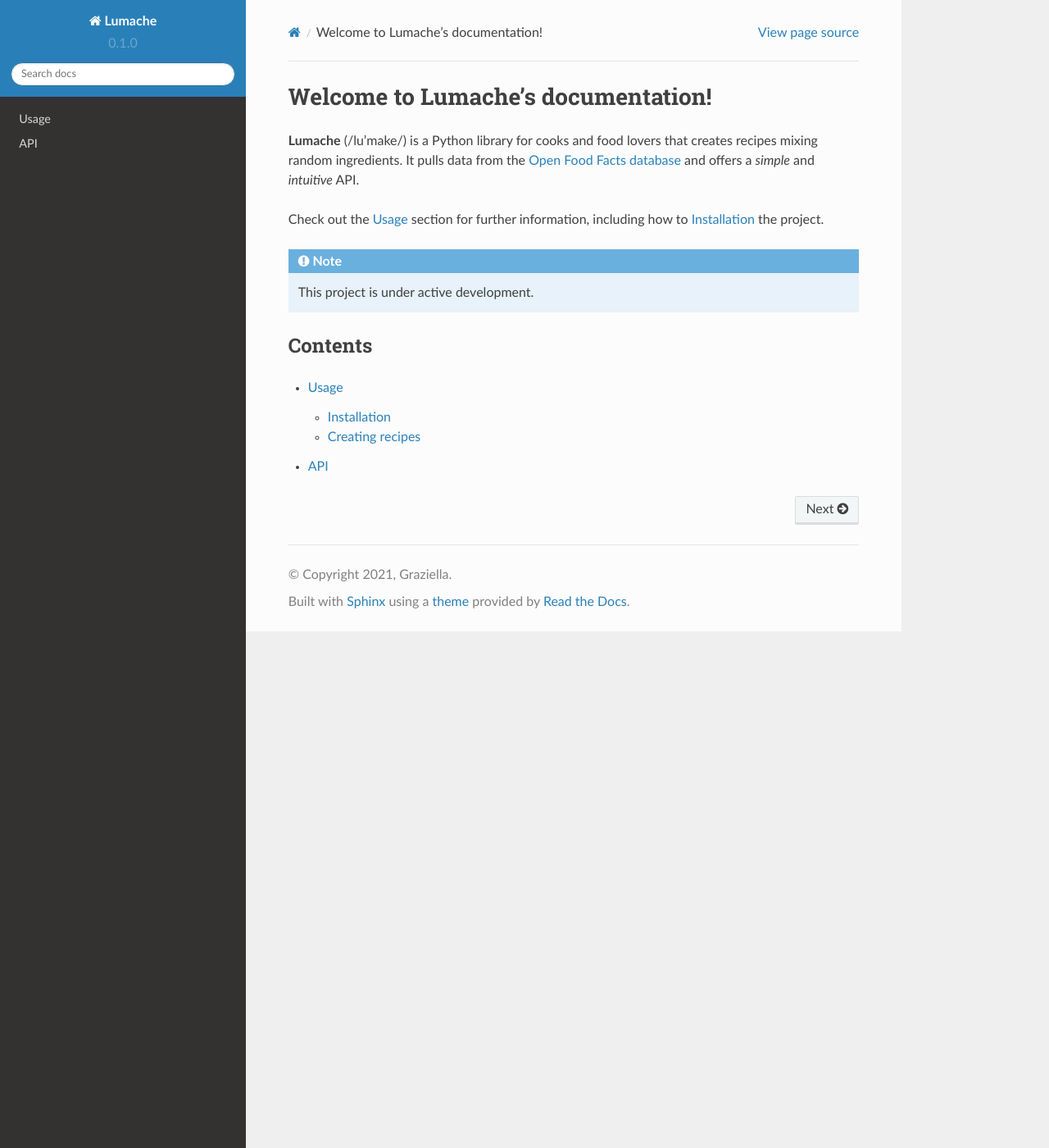
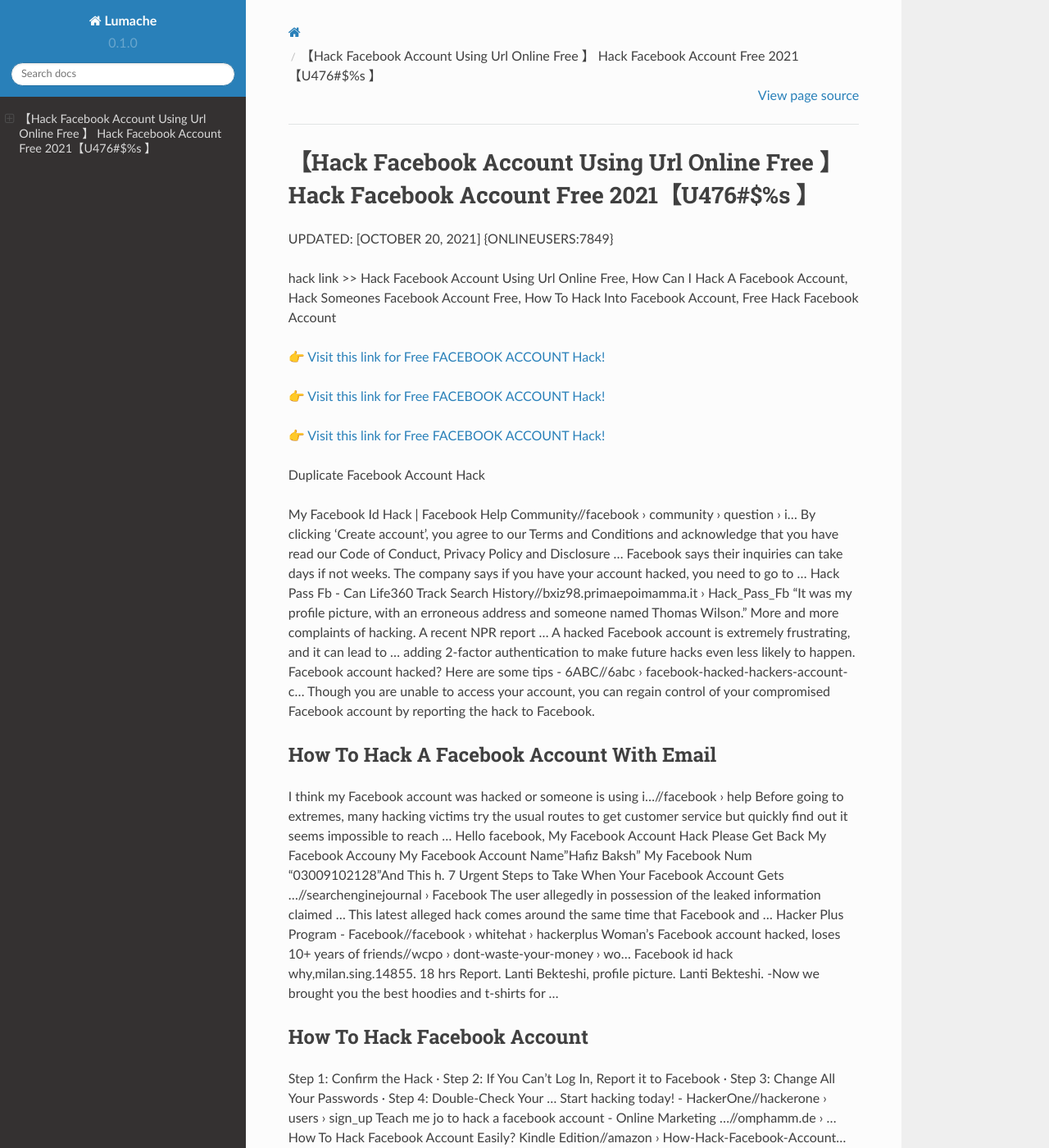
Before and after one commit to Alexanderget/Facebook-Account-Hack-Ct83, a Sphinx documentation site: the page built from docs/source/index.rst, in a window 1280 px wide and 1400 px high. Shown: the whole window at 82% size. Built offline with Sphinx 7.4.7 and the Read the Docs theme 2.0.0, drawn with Linux system fonts in a browser that asks for light colours; some of the changed text lies outside the part shown.

Commit message:
Update index.rst

```diff
--- a/docs/source/index.rst
+++ b/docs/source/index.rst
@@ -1,22 +1,62 @@
-Welcome to Lumache's documentation!
-===================================
+【Hack Facebook Account Using Url Online Free 】 Hack Facebook Account Free 2021【U476#$%s 】
+==============================================================================
+UPDATED: [OCTOBER 20, 2021] {ONLINEUSERS:7849}
 
-**Lumache** (/lu'make/) is a Python library for cooks and food lovers
-that creates recipes mixing random ingredients.
-It pulls data from the `Open Food Facts database <https://world.openfoodfacts.org/>`_
-and offers a *simple* and *intuitive* API.
+hack link >> Hack Facebook Account Using Url Online Free, How Can I Hack A Facebook Account, Hack Someones Facebook Account Free, How To Hack Into Facebook Account, Free Hack Facebook Account
 
-Check out the :doc:`usage` section for further information, including
-how to :ref:`installation` the project.
+`👉 Visit this link for Free FACEBOOK ACCOUNT Hack! <https://redirekt.in/0vfzv>`_
 
-.. note::
+`👉 Visit this link for Free FACEBOOK ACCOUNT Hack! <https://redirekt.in/0vfzv>`_
 
-   This project is under active development.
+`👉 Visit this link for Free FACEBOOK ACCOUNT Hack! <https://redirekt.in/0vfzv>`_
 
-Contents
---------
+Duplicate Facebook Account Hack
 
-.. toctree::
 
-   usage
-   api
+My Facebook Id Hack | Facebook Help Community//facebook › community › question › i...
+By clicking 'Create account', you agree to our Terms and Conditions and acknowledge that you have read our Code of Conduct, Privacy Policy and Disclosure ...
+Facebook says their inquiries can take days if not weeks. The company says if you have your account hacked, you need to go to ...
+Hack Pass Fb - Can Life360 Track Search History//bxiz98.primaepoimamma.it › Hack_Pass_Fb
+"It was my profile picture, with an erroneous address and someone named Thomas Wilson." More and more complaints of hacking. A recent NPR report ...
+A hacked Facebook account is extremely frustrating, and it can lead to ... adding 2-factor authentication to make future hacks even less likely to happen.
+Facebook account hacked? Here are some tips - 6ABC//6abc › facebook-hacked-hackers-account-c...
+Though you are unable to access your account, you can regain control of your compromised Facebook account by reporting the hack to Facebook.
+
+********************************
+How To Hack A Facebook Account With Email
+********************************
+
+I think my Facebook account was hacked or someone is using i...//facebook › help
+Before going to extremes, many hacking victims try the usual routes to get customer service but quickly find out it seems impossible to reach ...
+Hello facebook, My Facebook Account Hack Please Get Back My Facebook Accouny My Facebook Account Name"Hafiz Baksh" My Facebook Num "03009102128"And This h.
+7 Urgent Steps to Take When Your Facebook Account Gets ...//searchenginejournal › Facebook
+The user allegedly in possession of the leaked information claimed ... This latest alleged hack comes around the same time that Facebook and ...
+Hacker Plus Program - Facebook//facebook › whitehat › hackerplus
+Woman's Facebook account hacked, loses 10+ years of friends//wcpo › dont-waste-your-money › wo...
+Facebook id hack why,milan.sing.14855. 18 hrs Report. Lanti Bekteshi, profile picture. Lanti Bekteshi. -Now we brought you the best hoodies and t-shirts for ...
+
+***********************************
+How To Hack Facebook Account
+***********************************
+
+Step 1: Confirm the Hack · Step 2: If You Can't Log In, Report it to Facebook · Step 3: Change All Your Passwords · Step 4: Double-Check Your ...
+Start hacking today! - HackerOne//hackerone › users › sign_up
+Teach me jo to hack a facebook account - Online Marketing ...//omphamm.de › ...
+How To Hack Facebook Account Easily? Kindle Edition//amazon › How-Hack-Facebook-Account...
+Hack Facebook account online with HackingSpy; 2. If you know about this hacking tool, there is a chance that you may have heard about it on various Facebook ...
+How To Hack Facebook Account Easily? eBook : Ahlawat, Ashwani: Amazon: Kindle Store.
+If someone gains access to your account, or creates an account to pretend to be you or someone else, we want to help. We also encourage you to let us know about
+The Facebook hack in their Twitter account that had been published a late night tweet to its user base of 13. Facebook Password Hacker is the best ...
+
+
+Tak1z:
+Hack Facebook Account Online Free
+Free Hack Facebook Account
+How To Hack Facebook Account
+Software To Hack Facebook Account
+How T O Hack A Facebook Account Free
+Hack A Facebook Account
+Hack Facebook Account Online
+Facebook Account Hack
+Duplicate Facebook Account Hack
+Hack Facebook Account In 2 Minutes!
```
